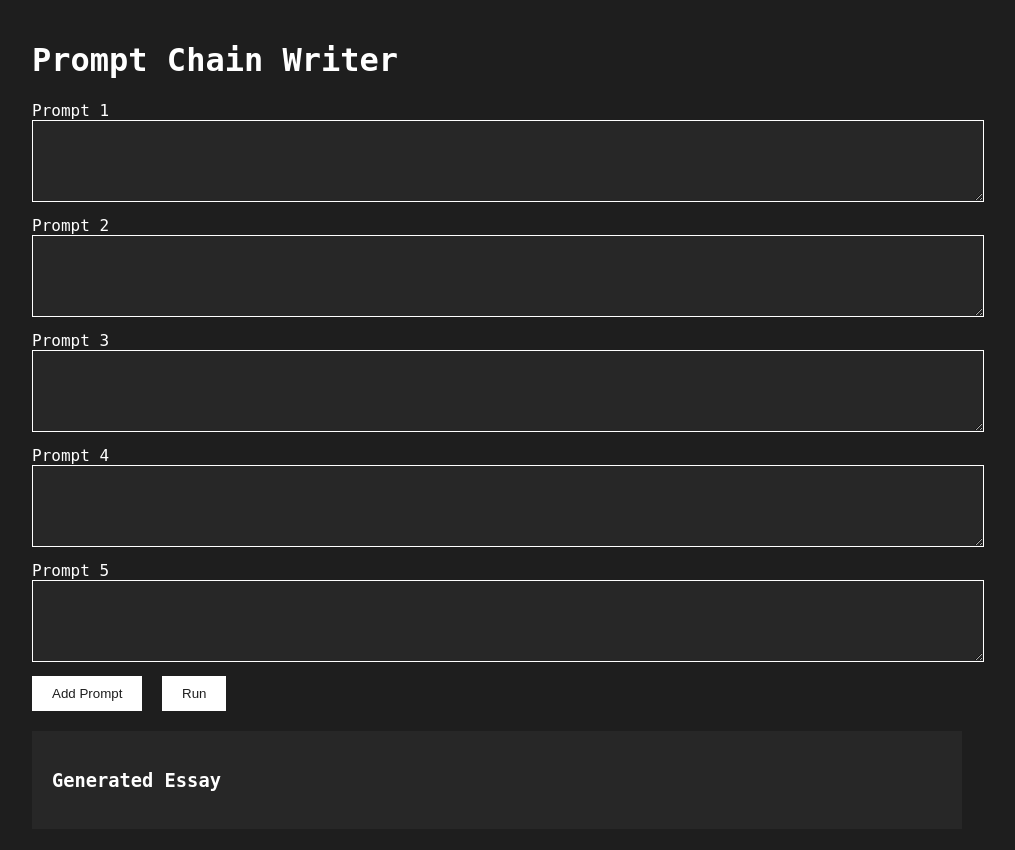
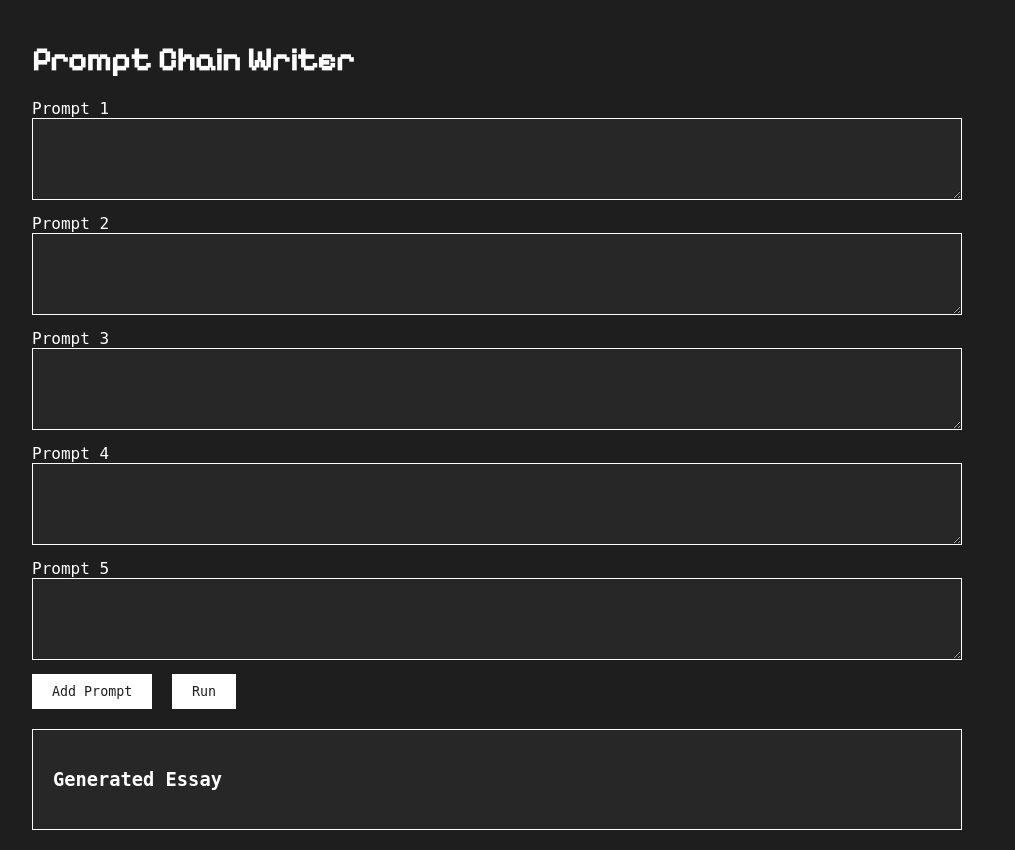
Before and after one commit to zuzwan/prompt-chain-writer, a Flask app: page / in a window 1280 px wide. Shown: the whole page, without its empty margins (143-1158 px from the left). Before the commit the page ends 791 px from the top, so only its background shows below. Run offline with Flask 3, Linux system fonts and the light colour scheme.

Commit message:
Style: update header font and wrap output

```diff
--- a/static/style.css
+++ b/static/style.css
@@ -1,33 +1,58 @@
-
 body {
-    background-color: rgb(30,30,30);
+    background-color: rgb(30, 30, 30);
     color: white;
     font-family: 'JetBrains Mono', monospace;
     margin: 0;
     padding: 20px;
 }
+
 .container {
     width: 75%;
     margin: auto;
 }
+
 input, textarea {
-    background-color: rgb(39,39,39);
+    background-color: rgb(39, 39, 39);
     border: 1px solid white;
     color: white;
     width: 100%;
     margin-bottom: 10px;
     padding: 10px;
+    box-sizing: border-box;
 }
+
 button {
     background-color: white;
-    color: rgb(30,30,30);
+    color: rgb(30, 30, 30);
     border: none;
     padding: 10px 20px;
     margin-right: 10px;
     cursor: pointer;
+    font-family: 'JetBrains Mono', monospace;
 }
+
 #output {
     margin-top: 20px;
-    background-color: rgb(39,39,39);
+    background-color: rgb(39, 39, 39);
     padding: 20px;
+    width: 100%;
+    box-sizing: border-box;
+    border: 1px solid white;
 }
+
+#result-text {
+    white-space: pre-wrap;       /* preserve line breaks and wrap text */
+    word-wrap: break-word;
+    overflow-wrap: break-word;
+    font-family: 'JetBrains Mono', monospace;
+    font-size: 14px;
+    width: 100%;
+    max-width: 100%;
+    box-sizing: border-box;
+}
+
+.title-header {
+    font-family: 'Pixelify Sans', sans-serif;
+    font-size: 32px;
+    margin-bottom: 20px;
+}
--- a/templates/index.html
+++ b/templates/index.html
@@ -1,17 +1,17 @@
-
 <!DOCTYPE html>
 <html lang="en">
 <head>
     <meta charset="UTF-8">
     <title>Prompt Chain Writer</title>
+    <link href="https://fonts.googleapis.com/css2?family=Pixelify+Sans&display=swap" rel="stylesheet">
     <link rel="stylesheet" href="/static/style.css">
 </head>
 <body>
     <div class="container">
-        <h1>Prompt Chain Writer</h1>
+        <h1 class="title-header">Prompt Chain Writer</h1>
         <form id="prompt-form">
             <div id="prompt-boxes">
-                <!-- Prompt boxes will be inserted here -->
+                <!-- Prompt boxes will be inserted here dynamically -->
             </div>
             <button type="button" id="add-prompt">Add Prompt</button>
             <button type="submit">Run</button>
```
